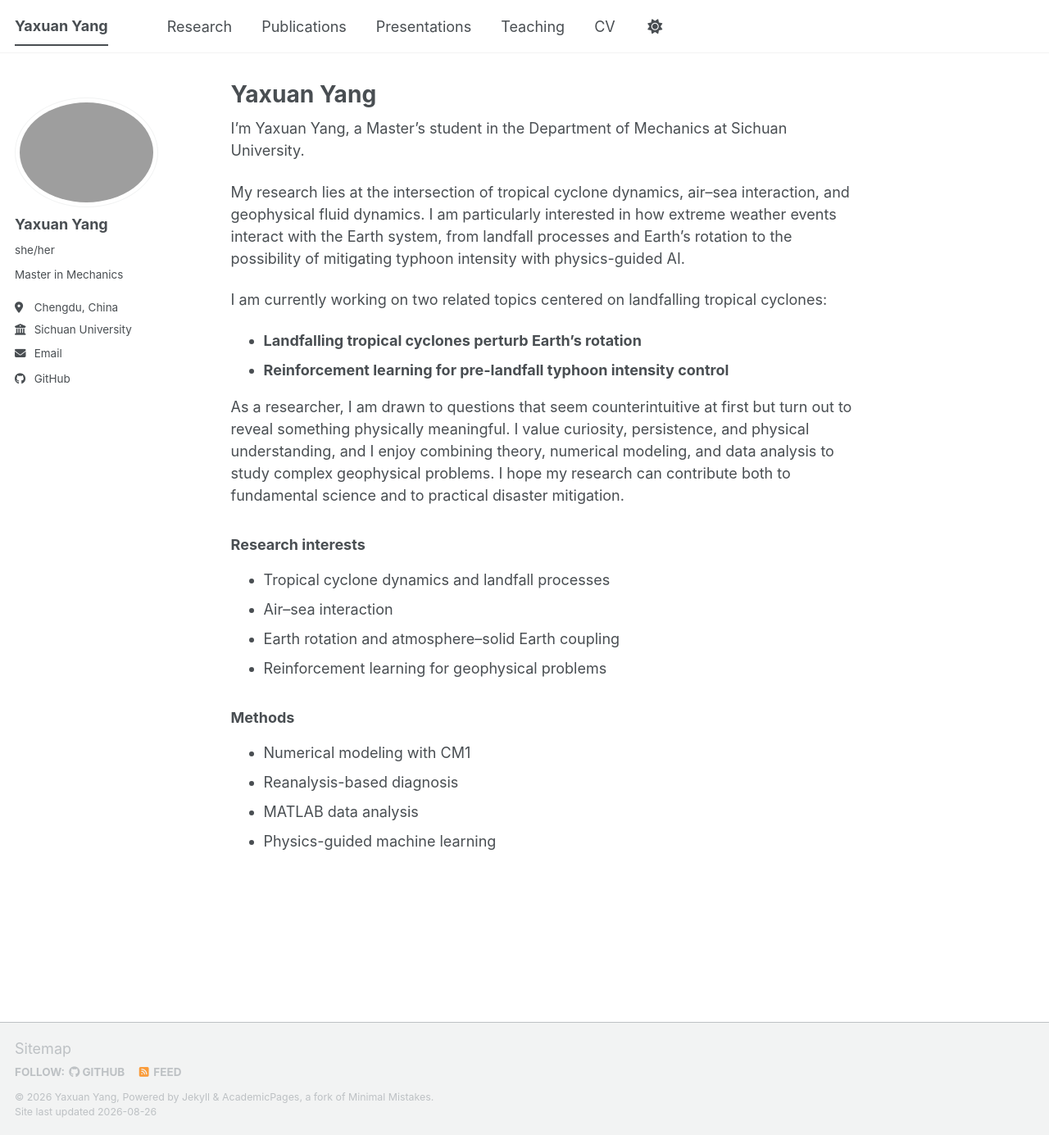
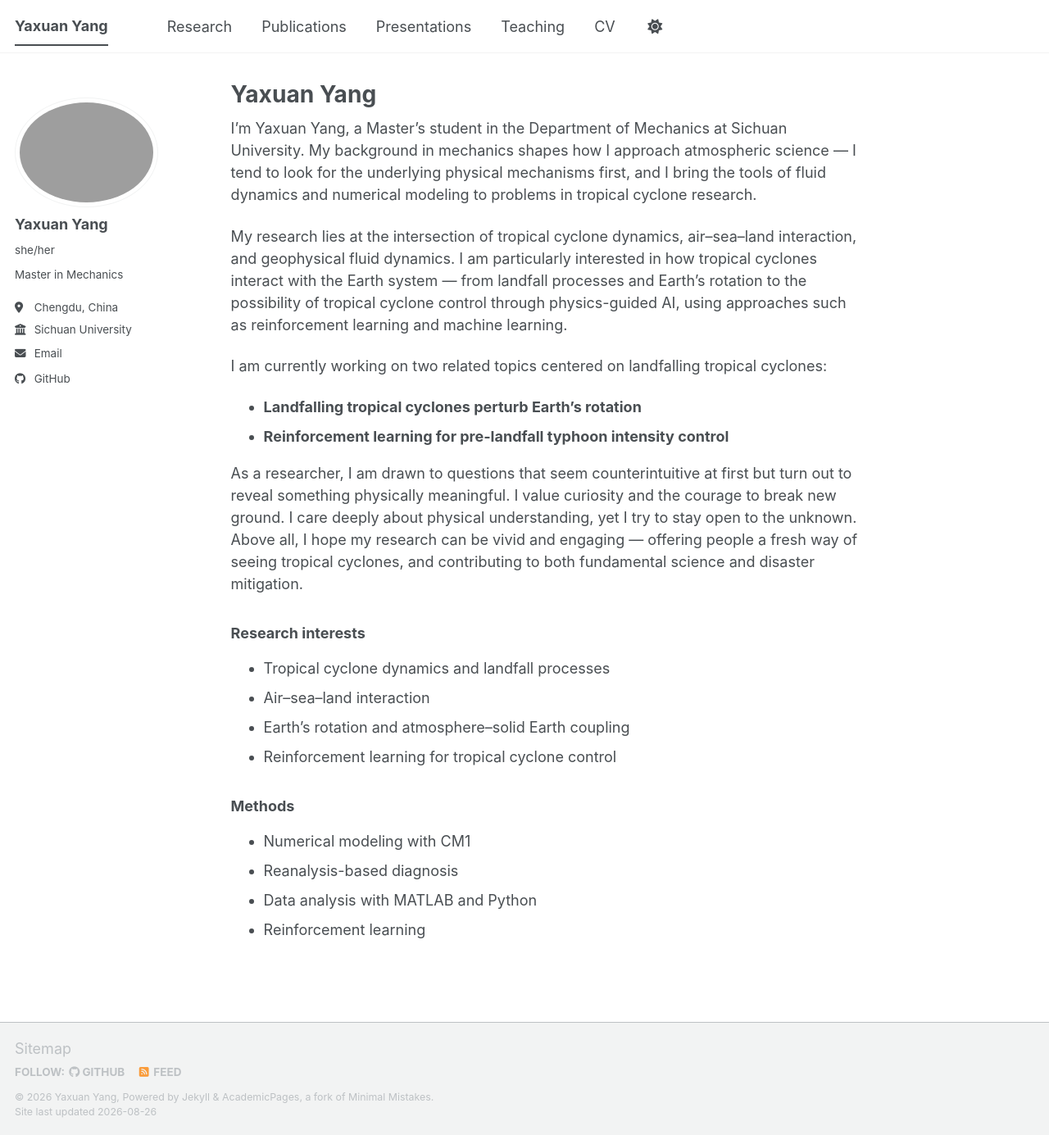
Before and after one commit to yyx-git/yyx-git.github.io, a Jekyll site: the page built from _pages/about.md, in a window 1280 px wide and 1385 px high. Shown: the whole window at 82% size. Built offline with Jekyll 4.4.1, drawn with Linux system fonts in a browser that asks for light colours; a script bundle is joined from its source files by our own code; library files that are not in the unit come from our copies.

Commit message:
Update about.md

```diff
--- a/_pages/about.md
+++ b/_pages/about.md
@@ -7,24 +7,28 @@ redirect_from:
   - /about.html
 ---
 
-I’m Yaxuan Yang, a Master’s student in the Department of Mechanics at Sichuan University.
+I'm Yaxuan Yang, a Master's student in the Department of Mechanics at Sichuan University.
+My background in mechanics shapes how I approach atmospheric science — I tend to look for the underlying physical mechanisms first, and I bring the tools of fluid dynamics and numerical modeling to problems in tropical cyclone research.
 
-My research lies at the intersection of tropical cyclone dynamics, air–sea interaction, and geophysical fluid dynamics. I am particularly interested in how extreme weather events interact with the Earth system, from landfall processes and Earth’s rotation to the possibility of mitigating typhoon intensity with physics-guided AI.
+My research lies at the intersection of tropical cyclone dynamics, air–sea–land interaction, and geophysical fluid dynamics. I am particularly interested in how tropical cyclones interact with the Earth system — from landfall processes and Earth's rotation to the possibility of tropical cyclone control through physics-guided AI, using approaches such as reinforcement learning and machine learning.
 
 I am currently working on two related topics centered on landfalling tropical cyclones:
-- **Landfalling tropical cyclones perturb Earth’s rotation**
+
+- **Landfalling tropical cyclones perturb Earth's rotation**
 - **Reinforcement learning for pre-landfall typhoon intensity control**
 
-As a researcher, I am drawn to questions that seem counterintuitive at first but turn out to reveal something physically meaningful. I value curiosity, persistence, and physical understanding, and I enjoy combining theory, numerical modeling, and data analysis to study complex geophysical problems. I hope my research can contribute both to fundamental science and to practical disaster mitigation.
+As a researcher, I am drawn to questions that seem counterintuitive at first but turn out to reveal something physically meaningful. I value curiosity and the courage to break new ground. I care deeply about physical understanding, yet I try to stay open to the unknown. Above all, I hope my research can be vivid and engaging — offering people a fresh way of seeing tropical cyclones, and contributing to both fundamental science and disaster mitigation.
 
 ### Research interests
+
 - Tropical cyclone dynamics and landfall processes
-- Air–sea interaction
-- Earth rotation and atmosphere–solid Earth coupling
-- Reinforcement learning for geophysical problems
+- Air–sea–land interaction
+- Earth's rotation and atmosphere–solid Earth coupling
+- Reinforcement learning for tropical cyclone control
 
 ### Methods
+
 - Numerical modeling with CM1
 - Reanalysis-based diagnosis
-- MATLAB data analysis
-- Physics-guided machine learning
+- Data analysis with MATLAB and Python
+- Reinforcement learning
```
